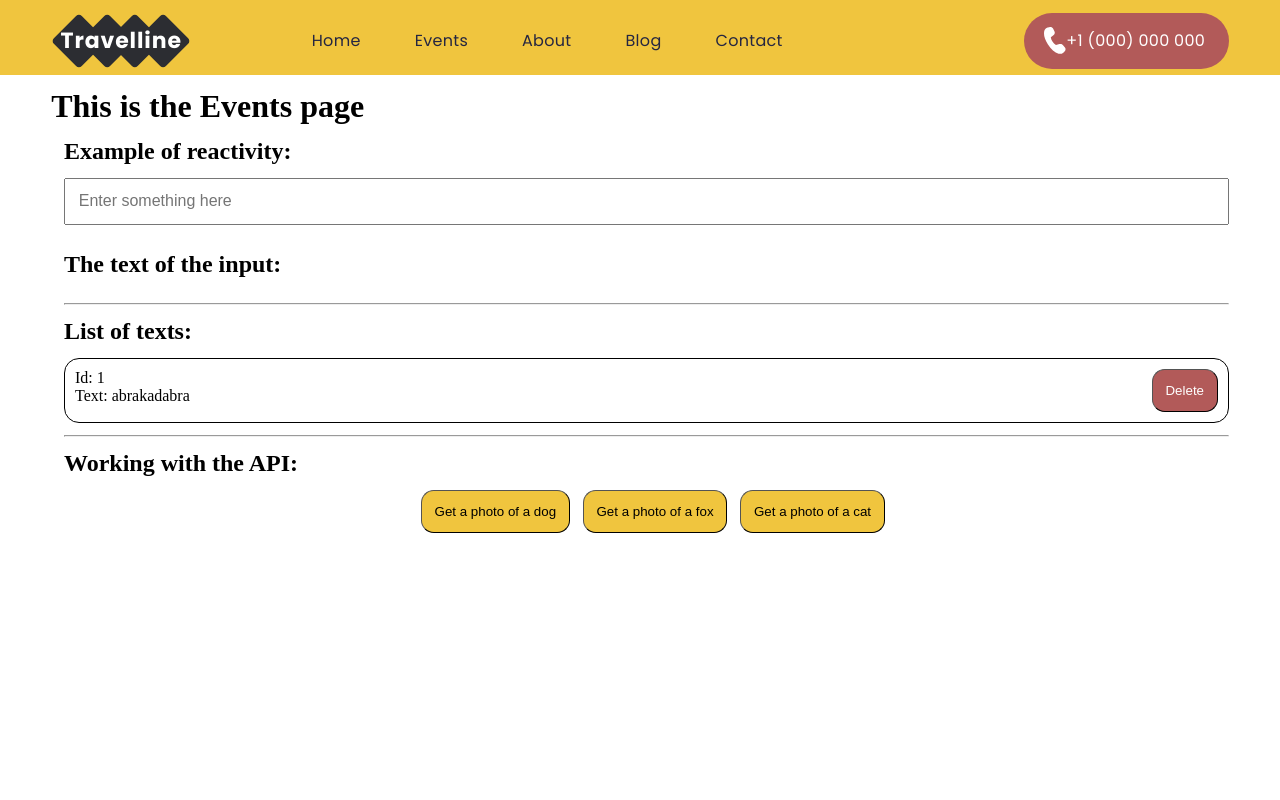
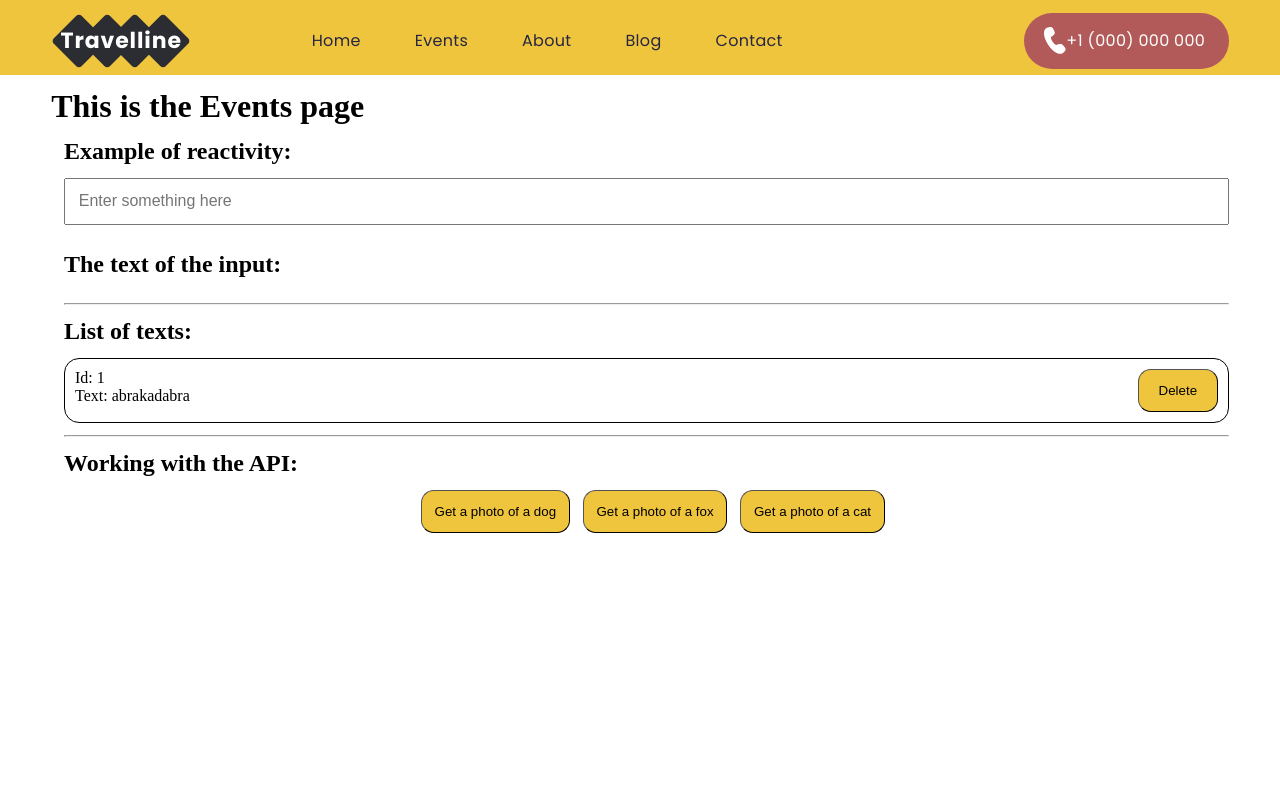
Before and after one commit to Liseeeenok/Travel-Agency, a Vue app: page /#/ in a window 1280 px wide. Both pictures are taken after a click on the button "Events". Shown: the top 800 px of the page. Built offline with nearby package versions, Linux system fonts and the light colour scheme; no server answers.

Commit message:
Fixed a bug with text output

```diff
--- a/src/components/TextList.vue
+++ b/src/components/TextList.vue
@@ -2,7 +2,7 @@
     <div>
         <input class="first__input" type="text" placeholder="Enter something here" v-model="textFirstInput"/>
         <div class="work__input">
-            <h2 style="padding: 1vw 0">The text of the input: {{ textFirstInput }}</h2>
+            <h2 style="padding: 1vw 0" class="text__input">The text of the input: {{ textFirstInput }}</h2>
             <my-button v-if="textFirstInput !== ''" @click="addTextInput">Save text</my-button>
         </div>
         <div v-if="arrTextInput.length > 0">
@@ -13,7 +13,7 @@
                     <div>Id: {{ text.id }}</div>
                     <div>Text: {{ text.text }}</div>
                 </div>
-                <button class="btn__text" @click="deleteTextInArr(text)">Delete</button>
+                <my-button class="btn__text" @click="deleteTextInArr(text)">Delete</my-button>
             </div>
         </div>
     </div>
@@ -68,14 +68,12 @@ export default {
     display: flex;
     justify-content: space-between;
 }
+.text__input {
+    width: 100%;
+    word-wrap: break-word;
+    overflow: hidden;
+}
 .btn__text {
-    padding: 1vw;
-    border-radius: 1vw;
-    background-color: #B25A59;
-    color: white;
-    border-width: 1px;
-}
-.btn__text:hover {
-    cursor: pointer;
+    width: 80px;
 }
 </style>
```
Also changed, not shown: 7 other files (tests, documents, lock files or other folders).
